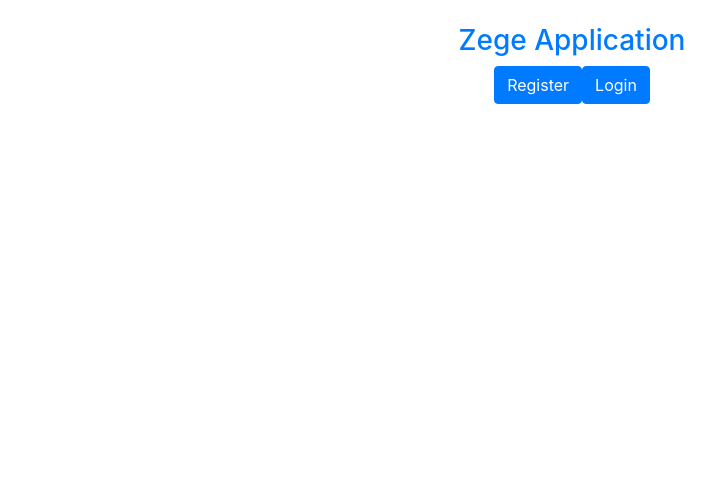
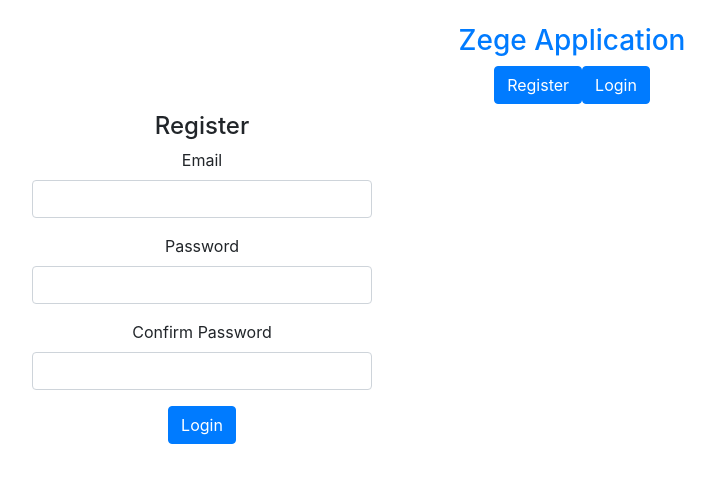
Before and after one commit to gathuku/zege-api-vue, a Vue app: page /register in a window 1280 px wide. Shown: the top 482 px of the page, without its empty margins (68-783 px from the left). Built offline with nearby package versions, Linux system fonts and the light colour scheme.

Commit message:
login post with axios

```diff
--- a/package.json
+++ b/package.json
@@ -8,11 +8,14 @@
     "lint": "vue-cli-service lint"
   },
   "dependencies": {
+    "axios": "^0.19.0",
     "bootstrap": "^4.3.1",
     "core-js": "^2.6.5",
     "jquery": "^3.4.1",
     "popper.js": "^1.15.0",
-    "vue": "^2.6.10"
+    "vue": "^2.6.10",
+    "vue-axios": "^2.1.4",
+    "vue-router": "^3.0.6"
   },
   "devDependencies": {
     "@vue/cli-plugin-babel": "^3.8.0",
--- a/src/App.vue
+++ b/src/App.vue
@@ -2,9 +2,21 @@
   <div class="containder">
     <div class="text-center mt-4">
       <h3 class="text-primary">Zege Application</h3>
-      <button class="btn btn-primary" type="button" name="button">Register</button>
-      <button class="btn btn-primary" type="button" name="button">Login</button>
-    </div>
+      <router-link to="/register">
+          <button class="btn btn-primary" type="button" name="button">Register</button>
+      </router-link>
+
+          <router-link to="/login">
+              <button class="btn btn-primary" type="button" name="button">Login</button>
+         </router-link>
+
+
+         <div class="content-justify-center">
+           <router-view></router-view>
+         </div>
+
+     </div>
+
 
   </div>
 </template>
--- a/src/components/Login.vue
+++ b/src/components/Login.vue
@@ -0,0 +1,59 @@
+<template>
+  <div class="container">
+    <div class="text-center mt-2">
+      <div class="col-md-4">
+        <div v-if="response.status == 'error'" class="alert alert-danger">
+          {{response.message}}
+        </div>
+        <h4>Login</h4>
+        <div class="form-group">
+          <label for="">Email</label>
+          <input v-model="form.email" class="form-control" type="text" name="" value="">
+        </div>
+        <div class="form-group">
+          <label for="">Password</label>
+          <input v-model="form.password" class="form-control" type="password" name="" value="">
+        </div>
+        <div class="form-group">
+
+
+          <button @click="postLogin" class="btn btn-primary" type="button" name="button">Login</button>
+        </div>
+      </div>
+    </div>
+
+  </div>
+
+</template>
+<script>
+  export default{
+     data(){
+       return{
+        response:{},
+
+        form:{
+          email:'',
+          password:''
+        }
+       }
+     },
+    methods:{
+      login(){
+        this.axios.post('http://127.0.0.1:3000/v1/sessions',this.form).then(({data}) => {this.response=data})
+      },
+
+      postLogin(){
+        //console.log(this.form)
+        this.login()
+
+        if (this.response.status == 'success') {
+          this.$router.push({name:'dashboard'})
+        }
+      }
+    },
+
+    created(){
+
+    }
+  }
+</script>
--- a/src/components/Register.vue
+++ b/src/components/Register.vue
@@ -0,0 +1,27 @@
+<template>
+  <div class="container">
+    <div class="text-center mt-2">
+      <div class="col-md-4">
+        <h4>Register</h4>
+        <div class="form-group">
+          <label for="">Email</label>
+          <input class="form-control" type="text" name="" value="">
+        </div>
+        <div class="form-group">
+          <label for="">Password</label>
+          <input class="form-control" type="password" name="" value="">
+        </div>
+        <div class="form-group">
+          <label for="">Confirm Password</label>
+          <input class="form-control" type="password" name="" value="">
+        </div>
+        <div class="form-group">
+
+          <input class="btn btn-primary" type="submit" name="" value="Login">
+        </div>
+      </div>
+    </div>
+
+  </div>
+
+</template>
```
Also changed, not shown: src/main.js (+13 -0 lines), src/router.js (+7 -2 lines), 1 other file (tests, documents, lock files or other folders).
